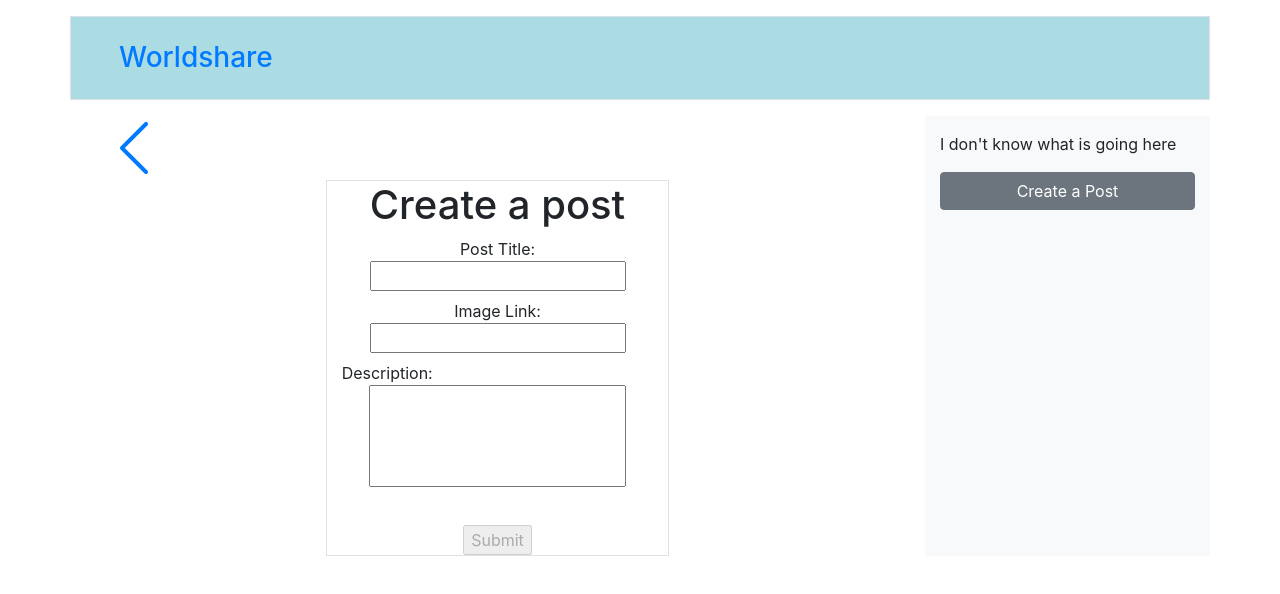
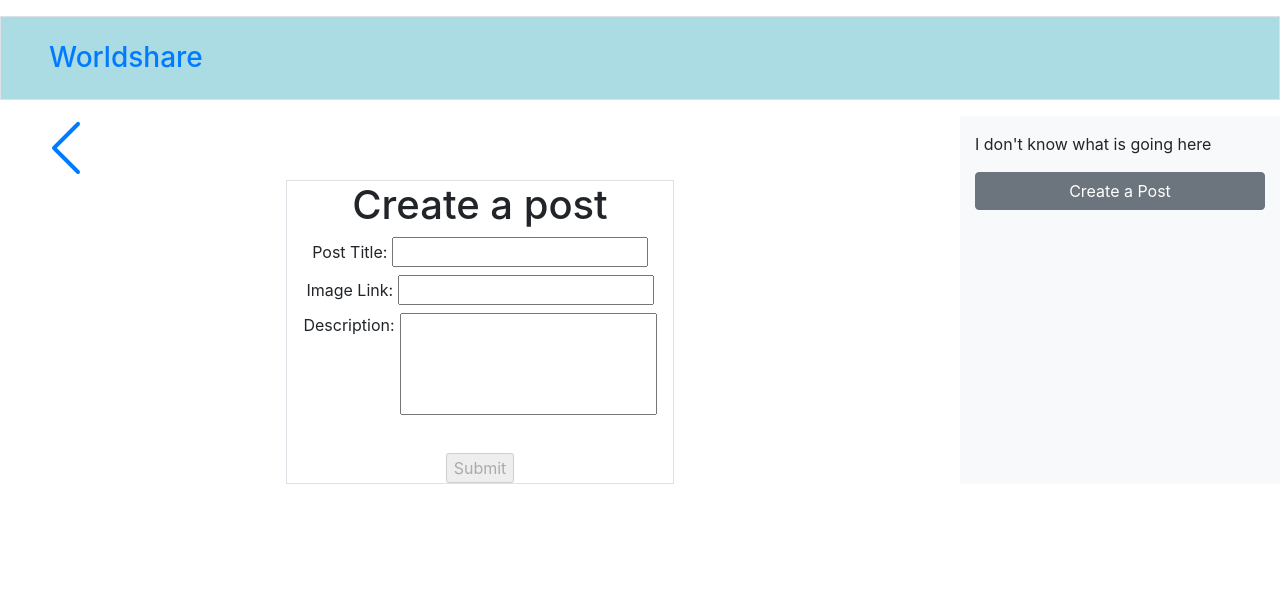
Before and after one commit to Agfeltman/CSCI313-Team-Project, an Angular app: page /posts/new in a window 1280 px wide. Shown: the top 594 px of the page. Built offline with nearby package versions, Linux system fonts and the light colour scheme.

Commit message:
Change appcomponent to container-fluid to work for all screen sizes. Minor fix to new posts not having vote counts.

```diff
--- a/src/app/app.component.html
+++ b/src/app/app.component.html
@@ -1,6 +1,6 @@
-<div class="container">
+<div class="container-fluid">
     <div class="row">
-        <div class="container px-5 py-4 my-3 border" style="background-color:#abdbe3">
+        <div class="container-fluid px-5 py-4 my-3 border" style="background-color:#abdbe3">
             <div style="text-align: left;">
                 <h3 style="margin-bottom:0">
                     <a routerLink="">Worldshare</a>
--- a/src/app/post/new/new.component.ts
+++ b/src/app/post/new/new.component.ts
@@ -25,7 +25,8 @@ export class NewComponent implements OnInit {
     imagelink: "",
     timestamp: new Date,
     postDescription: "",
-    postComments: []
+    postComments: [],
+    vote: 0
   }
 
 
```
